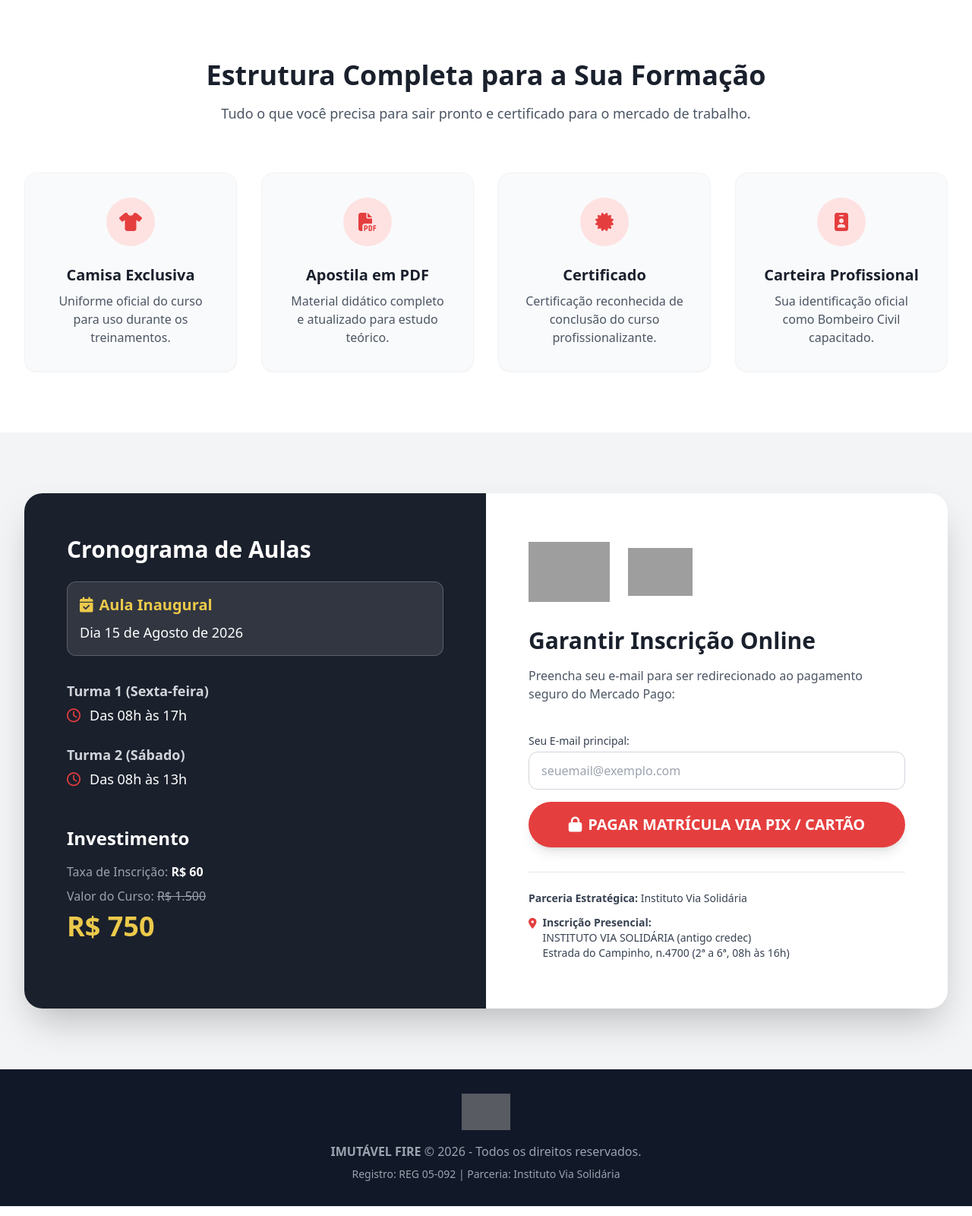
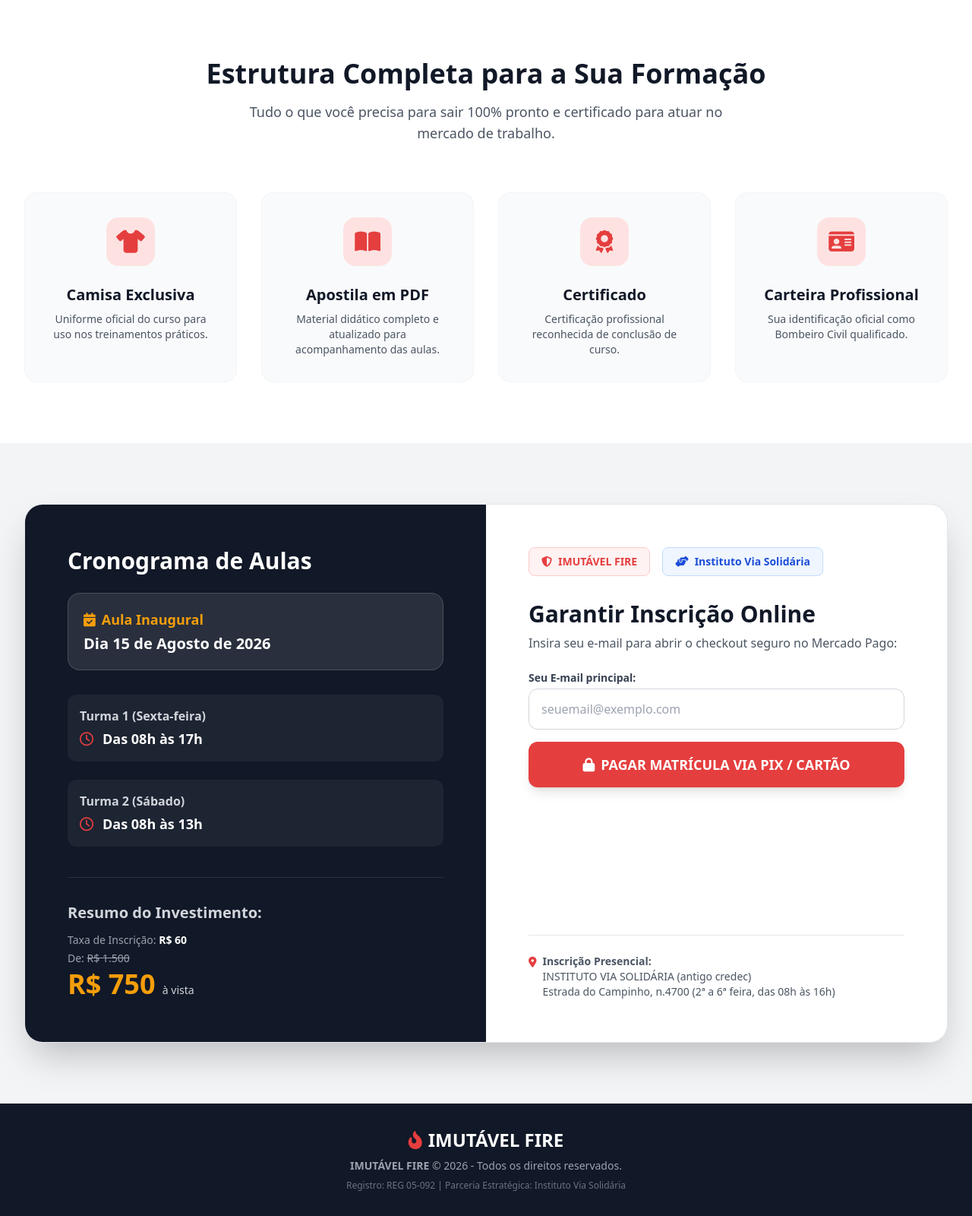
Before and after one commit to matheusbarbosatech/imutavel-fire-lms, a Django app: page / in a window 1280 px wide. Shown: the part 793-2393 px from the top of the page at 76% size. Run offline with Django 5.2, Linux system fonts and the light colour scheme; some libraries are stand-ins or nearby versions; grey boxes are pictures that could not be loaded.

Commit message:
🚀 Atualizando Landing Page sem dependência de imagens locais

```diff
--- a/apps/management/templates/management/landing_page.html
+++ b/apps/management/templates/management/landing_page.html
@@ -16,8 +16,8 @@
                 extend: {
                     colors: {
                         'fire-red': '#E53E3E',
-                        'fire-dark': '#1A202C',
-                        'fire-gold': '#ECC94B',
+                        'fire-dark': '#111827',
+                        'fire-gold': '#F59E0B',
                     }
                 }
             }
@@ -29,45 +29,50 @@
     <!-- Header / Navbar -->
     <header class="bg-white shadow-md py-4 sticky top-0 z-50">
         <div class="max-w-7xl mx-auto px-4 sm:px-6 lg:px-8 flex justify-between items-center">
-            <div class="flex items-center space-x-4">
-                <img src="{% static 'img/logo.jpeg.jpeg' %}" alt="Logo Imutável Fire" class="h-16 w-auto object-contain">
-                <div class="hidden md:block">
-                    <h1 class="text-xl font-bold text-fire-dark">IMUTÁVEL FIRE</h1>
-                    <p class="text-sm text-gray-500">Registro: REG 05-092</p>
+            <div class="flex items-center space-x-3">
+                <div class="w-12 h-12 bg-fire-red text-white rounded-xl flex items-center justify-center text-2xl shadow-md">
+                    <i class="fa-solid fa-fire-flame-curved"></i>
+                </div>
+                <div>
+                    <h1 class="text-xl font-black text-fire-dark leading-tight">IMUTÁVEL FIRE</h1>
+                    <p class="text-xs text-gray-500 font-semibold tracking-wider">REG 05-092</p>
                 </div>
             </div>
             <div>
-                <a href="#matricula" class="bg-fire-red hover:bg-red-700 text-white font-bold py-2 px-6 rounded-full transition duration-300 shadow-lg inline-block">
-                    Inscreva-se Agora
+                <a href="#matricula" class="bg-fire-red hover:bg-red-700 text-white font-bold py-2.5 px-6 rounded-full transition duration-300 shadow-md inline-block text-sm">
+                    Garantir Vaga
                 </a>
             </div>
         </div>
     </header>
 
-    <!-- Hero Section -->
-    <section class="relative bg-fire-dark text-white pt-20 pb-28 flex items-center min-h-[80vh]">
-        <!-- Imagem de Fundo com Overlay -->
-        <div class="absolute inset-0 z-0">
-            <img src="{% static 'img/bombeiro-bg.jpeg.png' %}" alt="Bombeiro Civil em Ação" class="w-full h-full object-cover opacity-40">
-            <div class="absolute inset-0 bg-gradient-to-r from-black via-black/80 to-transparent"></div>
-        </div>
+    <!-- Hero Section sem imagem de fundo (Gradiente Profissional) -->
+    <section class="relative bg-gradient-to-br from-gray-900 via-fire-dark to-black text-white py-20 md:py-28 overflow-hidden">
+        <!-- Padrão geométrico de fundo -->
+        <div class="absolute inset-0 opacity-10 bg-[radial-gradient(#E53E3E_1px,transparent_1px)] [background-size:16px_16px]"></div>
 
-        <div class="relative z-10 max-w-7xl mx-auto px-4 sm:px-6 lg:px-8 w-full">
+        <div class="relative z-10 max-w-7xl mx-auto px-4 sm:px-6 lg:px-8">
             <div class="max-w-3xl">
-                <span class="inline-block py-1 px-3 rounded-full bg-fire-gold text-fire-dark font-bold text-sm tracking-wider uppercase mb-4">
-                    Vagas Limitadas • Duração: 2 Meses
+                <span class="inline-flex items-center gap-2 py-1.5 px-4 rounded-full bg-fire-gold/20 border border-fire-gold/40 text-fire-gold font-bold text-sm mb-6">
+                    <i class="fa-solid fa-triangle-exclamation"></i> Vagas Limitadas • Formação em 2 Meses
                 </span>
+
                 <h1 class="text-4xl md:text-6xl font-extrabold leading-tight mb-6">
                     A Sua Missão Começa Aqui:<br>
                     <span class="text-fire-red">Torne-se um Bombeiro Civil Profissional</span>
                 </h1>
-                <p class="text-xl md:text-2xl mb-8 text-gray-300">
-                    Prepare-se para salvar vidas com o melhor treinamento prático e teórico.
-                    <strong class="text-white block mt-2">Bolsa Especial de Lançamento: De <span class="line-through text-gray-400">R$ 1.500</span> por apenas R$ 750!</strong>
+
+                <p class="text-lg md:text-xl text-gray-300 mb-8 leading-relaxed">
+                    Aprenda a salvar vidas com treinamento prático de alta performance.
+                    <strong class="text-white block mt-3 text-xl md:text-2xl">
+                        Bolsa Especial de Lançamento: De <span class="line-through text-gray-500">R$ 1.500</span> por apenas <span class="text-fire-gold font-bold">R$ 750</span>
+                    </strong>
                 </p>
+
                 <div class="flex flex-col sm:flex-row gap-4">
-                    <a href="#matricula" class="bg-fire-red hover:bg-red-700 text-white text-center font-bold text-lg py-4 px-8 rounded-full transition duration-300 shadow-lg shadow-red-500/50">
-                        Garantir Minha Vaga com Desconto
+                    <a href="#matricula" class="bg-fire-red hover:bg-red-700 text-white text-center font-bold text-lg py-4 px-8 rounded-full transition duration-300 shadow-lg shadow-red-500/30 flex items-center justify-center space-x-2">
+                        <span>INSCREVER-SE COM DESCONTO</span>
+                        <i class="fa-solid fa-arrow-right"></i>
                     </a>
                 </div>
             </div>
@@ -78,42 +83,42 @@
     <section class="py-20 bg-white">
         <div class="max-w-7xl mx-auto px-4 sm:px-6 lg:px-8">
             <div class="text-center mb-16">
-                <h2 class="text-3xl md:text-4xl font-bold text-fire-dark mb-4">Estrutura Completa para a Sua Formação</h2>
-                <p class="text-lg text-gray-600">Tudo o que você precisa para sair pronto e certificado para o mercado de trabalho.</p>
+                <h2 class="text-3xl md:text-4xl font-extrabold text-fire-dark mb-4">Estrutura Completa para a Sua Formação</h2>
+                <p class="text-lg text-gray-600 max-w-2xl mx-auto">Tudo o que você precisa para sair 100% pronto e certificado para atuar no mercado de trabalho.</p>
             </div>
 
             <div class="grid grid-cols-1 md:grid-cols-2 lg:grid-cols-4 gap-8">
                 <!-- Item 1 -->
-                <div class="bg-gray-50 border border-gray-100 p-8 rounded-2xl text-center shadow-sm hover:shadow-xl transition duration-300">
-                    <div class="w-16 h-16 mx-auto bg-red-100 text-fire-red rounded-full flex items-center justify-center text-2xl mb-6">
+                <div class="bg-gray-50 border border-gray-100 p-8 rounded-2xl text-center hover:border-fire-red/30 hover:shadow-xl transition duration-300">
+                    <div class="w-16 h-16 mx-auto bg-red-100 text-fire-red rounded-2xl flex items-center justify-center text-3xl mb-6">
                         <i class="fa-solid fa-shirt"></i>
                     </div>
                     <h3 class="text-xl font-bold text-fire-dark mb-2">Camisa Exclusiva</h3>
-                    <p class="text-gray-600">Uniforme oficial do curso para uso durante os treinamentos.</p>
+                    <p class="text-gray-600 text-sm">Uniforme oficial do curso para uso nos treinamentos práticos.</p>
                 </div>
                 <!-- Item 2 -->
-                <div class="bg-gray-50 border border-gray-100 p-8 rounded-2xl text-center shadow-sm hover:shadow-xl transition duration-300">
-                    <div class="w-16 h-16 mx-auto bg-red-100 text-fire-red rounded-full flex items-center justify-center text-2xl mb-6">
-                        <i class="fa-solid fa-file-pdf"></i>
+                <div class="bg-gray-50 border border-gray-100 p-8 rounded-2xl text-center hover:border-fire-red/30 hover:shadow-xl transition duration-300">
+                    <div class="w-16 h-16 mx-auto bg-red-100 text-fire-red rounded-2xl flex items-center justify-center text-3xl mb-6">
+                        <i class="fa-solid fa-book-open"></i>
                     </div>
                     <h3 class="text-xl font-bold text-fire-dark mb-2">Apostila em PDF</h3>
-                    <p class="text-gray-600">Material didático completo e atualizado para estudo teórico.</p>
+                    <p class="text-gray-600 text-sm">Material didático completo e atualizado para acompanhamento das aulas.</p>
                 </div>
                 <!-- Item 3 -->
-                <div class="bg-gray-50 border border-gray-100 p-8 rounded-2xl text-center shadow-sm hover:shadow-xl transition duration-300">
-                    <div class="w-16 h-16 mx-auto bg-red-100 text-fire-red rounded-full flex items-center justify-center text-2xl mb-6">
-                        <i class="fa-solid fa-certificate"></i>
+                <div class="bg-gray-50 border border-gray-100 p-8 rounded-2xl text-center hover:border-fire-red/30 hover:shadow-xl transition duration-300">
+                    <div class="w-16 h-16 mx-auto bg-red-100 text-fire-red rounded-2xl flex items-center justify-center text-3xl mb-6">
+                        <i class="fa-solid fa-award"></i>
                     </div>
                     <h3 class="text-xl font-bold text-fire-dark mb-2">Certificado</h3>
-                    <p class="text-gray-600">Certificação reconhecida de conclusão do curso profissionalizante.</p>
+                    <p class="text-gray-600 text-sm">Certificação profissional reconhecida de conclusão de curso.</p>
                 </div>
                 <!-- Item 4 -->
-                <div class="bg-gray-50 border border-gray-100 p-8 rounded-2xl text-center shadow-sm hover:shadow-xl transition duration-300">
-                    <div class="w-16 h-16 mx-auto bg-red-100 text-fire-red rounded-full flex items-center justify-center text-2xl mb-6">
-                        <i class="fa-solid fa-id-badge"></i>
+                <div class="bg-gray-50 border border-gray-100 p-8 rounded-2xl text-center hover:border-fire-red/30 hover:shadow-xl transition duration-300">
+                    <div class="w-16 h-16 mx-auto bg-red-100 text-fire-red rounded-2xl flex items-center justify-center text-3xl mb-6">
+                        <i class="fa-solid fa-id-card"></i>
                     </div>
                     <h3 class="text-xl font-bold text-fire-dark mb-2">Carteira Profissional</h3>
-                    <p class="text-gray-600">Sua identificação oficial como Bombeiro Civil capacitado.</p>
+                    <p class="text-gray-600 text-sm">Sua identificação oficial como Bombeiro Civil qualificado.</p>
                 </div>
             </div>
         </div>
@@ -122,74 +127,84 @@
     <!-- Cronograma, Local e Checkout -->
     <section class="py-20 bg-gray-100" id="matricula">
         <div class="max-w-7xl mx-auto px-4 sm:px-6 lg:px-8">
-            <div class="bg-white rounded-3xl shadow-2xl overflow-hidden">
+            <div class="bg-white rounded-3xl shadow-2xl overflow-hidden border border-gray-200">
                 <div class="grid grid-cols-1 lg:grid-cols-2">
 
                     <!-- Informações de Turmas -->
-                    <div class="p-10 md:p-14 bg-fire-dark text-white">
-                        <h2 class="text-3xl font-bold mb-6">Cronograma de Aulas</h2>
+                    <div class="p-10 md:p-14 bg-fire-dark text-white flex flex-col justify-between">
+                        <div>
+                            <h2 class="text-3xl font-extrabold mb-6">Cronograma de Aulas</h2>
 
-                        <div class="mb-8 p-4 bg-white/10 rounded-xl border border-white/20">
-                            <h3 class="text-xl font-semibold text-fire-gold mb-2"><i class="fa-solid fa-calendar-check mr-2"></i>Aula Inaugural</h3>
-                            <p class="text-lg">Dia 15 de Agosto de 2026</p>
+                            <div class="mb-8 p-5 bg-white/10 rounded-2xl border border-white/15">
+                                <h3 class="text-lg font-bold text-fire-gold mb-1 flex items-center gap-2">
+                                    <i class="fa-solid fa-calendar-check"></i> Aula Inaugural
+                                </h3>
+                                <p class="text-xl font-extrabold">Dia 15 de Agosto de 2026</p>
                             </div>
 
                             <div class="space-y-6">
-                            <div>
-                                <h4 class="text-lg font-bold text-gray-300 mb-1">Turma 1 (Sexta-feira)</h4>
-                                <p class="flex items-center text-lg"><i class="fa-regular fa-clock mr-3 text-fire-red"></i> Das 08h às 17h</p>
+                                <div class="bg-white/5 p-4 rounded-xl">
+                                    <h4 class="text-md font-bold text-gray-300 mb-1">Turma 1 (Sexta-feira)</h4>
+                                    <p class="flex items-center text-lg font-semibold"><i class="fa-regular fa-clock mr-3 text-fire-red"></i> Das 08h às 17h</p>
                                 </div>
-                            <div>
-                                <h4 class="text-lg font-bold text-gray-300 mb-1">Turma 2 (Sábado)</h4>
-                                <p class="flex items-center text-lg"><i class="fa-regular fa-clock mr-3 text-fire-red"></i> Das 08h às 13h</p>
+                                <div class="bg-white/5 p-4 rounded-xl">
+                                    <h4 class="text-md font-bold text-gray-300 mb-1">Turma 2 (Sábado)</h4>
+                                    <p class="flex items-center text-lg font-semibold"><i class="fa-regular fa-clock mr-3 text-fire-red"></i> Das 08h às 13h</p>
+                                </div>
                             </div>
                         </div>
 
-                        <div class="mt-12">
-                            <h3 class="text-2xl font-bold mb-4">Investimento</h3>
-                            <div class="space-y-2 mb-8">
-                                <p class="text-gray-400">Taxa de Inscrição: <span class="text-white font-bold">R$ 60</span></p>
-                                <p class="text-gray-400">Valor do Curso: <span class="line-through">R$ 1.500</span></p>
-                                <p class="text-4xl font-extrabold text-fire-gold">R$ 750</p>
+                        <div class="mt-10 pt-8 border-t border-white/10">
+                            <h3 class="text-xl font-bold mb-3 text-gray-300">Resumo do Investimento:</h3>
+                            <div class="space-y-1">
+                                <p class="text-gray-400 text-sm">Taxa de Inscrição: <span class="text-white font-bold">R$ 60</span></p>
+                                <p class="text-gray-400 text-sm">De: <span class="line-through">R$ 1.500</span></p>
+                                <p class="text-4xl font-extrabold text-fire-gold">R$ 750 <span class="text-sm font-normal text-gray-300">à vista</span></p>
                             </div>
                         </div>
                     </div>
 
                     <!-- Checkout e Local de Matrícula -->
-                    <div class="p-10 md:p-14 flex flex-col justify-center">
-                        <div class="flex items-center space-x-6 mb-8">
-                            <img src="{% static 'img/logo.jpeg.jpeg' %}" alt="Logo Imutável Fire" class="h-20 object-contain">
-                            <img src="{% static 'img/ong.jpg' %}" alt="Logo ONG Parceira" class="h-16 object-contain">
+                    <div class="p-10 md:p-14 flex flex-col justify-between">
+                        <div>
+                            <!-- Selos da Instituição e Parceria (Com Ícones) -->
+                            <div class="flex items-center gap-4 mb-8">
+                                <div class="px-4 py-2 bg-red-50 text-fire-red rounded-lg font-black text-sm border border-red-200 flex items-center gap-2">
+                                    <i class="fa-solid fa-shield-halved"></i> IMUTÁVEL FIRE
+                                </div>
+                                <div class="px-4 py-2 bg-blue-50 text-blue-700 rounded-lg font-bold text-sm border border-blue-200 flex items-center gap-2">
+                                    <i class="fa-solid fa-handshake-angle"></i> Instituto Via Solidária
+                                </div>
                             </div>
 
-                        <h2 class="text-3xl font-bold text-fire-dark mb-4">Garantir Inscrição Online</h2>
-                        <p class="text-gray-600 mb-6">Preencha seu e-mail para ser redirecionado ao pagamento seguro do Mercado Pago:</p>
+                            <h2 class="text-3xl font-extrabold text-fire-dark mb-2">Garantir Inscrição Online</h2>
+                            <p class="text-gray-600 mb-6">Insira seu e-mail para abrir o checkout seguro no Mercado Pago:</p>
 
-                        <!-- Form de Checkout conectado ao Mercado Pago -->
+                            <!-- Form de Checkout -->
                             <form action="{% url 'management:criar_pagamento' %}" method="POST" class="space-y-4 mb-8">
                                 {% csrf_token %}
                                 <input type="hidden" name="curso_nome" value="Curso Profissional Bombeiro Civil - Imutável Fire">
                                 <input type="hidden" name="preco" value="750.00">
 
                                 <div>
-                                <label for="email" class="block text-sm font-medium text-gray-700 mb-1">Seu E-mail principal:</label>
-                                <input type="email" id="email" name="email" required placeholder="seuemail@exemplo.com" class="w-full px-4 py-3 border border-gray-300 rounded-xl focus:ring-2 focus:ring-fire-red focus:border-transparent outline-none">
+                                    <label for="email" class="block text-sm font-bold text-gray-700 mb-1">Seu E-mail principal:</label>
+                                    <input type="email" id="email" name="email" required placeholder="seuemail@exemplo.com" class="w-full px-4 py-3.5 border border-gray-300 rounded-xl focus:ring-2 focus:ring-fire-red focus:border-transparent outline-none transition">
                                 </div>
 
-                            <button type="submit" class="w-full bg-fire-red hover:bg-red-700 text-white font-bold text-xl py-4 px-8 rounded-full transition duration-300 shadow-lg flex items-center justify-center space-x-2">
+                                <button type="submit" class="w-full bg-fire-red hover:bg-red-700 text-white font-bold text-lg py-4 px-6 rounded-xl transition duration-300 shadow-lg flex items-center justify-center space-x-2">
                                     <i class="fa-solid fa-lock"></i>
                                     <span>PAGAR MATRÍCULA VIA PIX / CARTÃO</span>
                                 </button>
                             </form>
+                        </div>
 
-                        <div class="border-t border-gray-200 pt-6 space-y-3 text-sm text-gray-700">
-                            <p><strong>Parceria Estratégica:</strong> Instituto Via Solidária</p>
-                            <p class="flex items-start">
-                                <i class="fa-solid fa-location-dot mt-1 mr-2 text-fire-red"></i>
+                        <div class="border-t border-gray-200 pt-6 space-y-3 text-sm text-gray-600">
+                            <p class="flex items-start gap-2">
+                                <i class="fa-solid fa-location-dot mt-1 text-fire-red"></i>
                                 <span>
                                     <strong>Inscrição Presencial:</strong><br>
                                     INSTITUTO VIA SOLIDÁRIA (antigo credec)<br>
-                                    Estrada do Campinho, n.4700 (2ª a 6ª, 08h às 16h)
+                                    Estrada do Campinho, n.4700 (2ª a 6ª feira, das 08h às 16h)
                                 </span>
                             </p>
                         </div>
@@ -202,10 +217,12 @@
 
     <!-- Footer -->
     <footer class="bg-gray-900 text-gray-400 py-8">
-        <div class="max-w-7xl mx-auto px-4 sm:px-6 lg:px-8 text-center flex flex-col items-center">
-            <img src="{% static 'img/logo.jpeg.jpeg' %}" alt="Imutável Fire" class="h-12 mb-4 grayscale opacity-50 hover:grayscale-0 hover:opacity-100 transition duration-300">
-            <p class="mb-2"><strong>IMUTÁVEL FIRE</strong> &copy; 2026 - Todos os direitos reservados.</p>
-            <p class="text-sm">Registro: REG 05-092 | Parceria: Instituto Via Solidária</p>
+        <div class="max-w-7xl mx-auto px-4 sm:px-6 lg:px-8 text-center flex flex-col items-center space-y-2">
+            <div class="text-white text-2xl font-black flex items-center gap-2">
+                <i class="fa-solid fa-fire-flame-curved text-fire-red"></i> IMUTÁVEL FIRE
+            </div>
+            <p class="text-sm"><strong>IMUTÁVEL FIRE</strong> &copy; 2026 - Todos os direitos reservados.</p>
+            <p class="text-xs text-gray-500">Registro: REG 05-092 | Parceria Estratégica: Instituto Via Solidária</p>
         </div>
     </footer>
 
```
Also changed, not shown: static/img/logo.jpeg.jpeg.jpeg (deleted), static/img/ong.jpg.jpg (deleted). Lines whose indentation alone changed are shown as unchanged.
